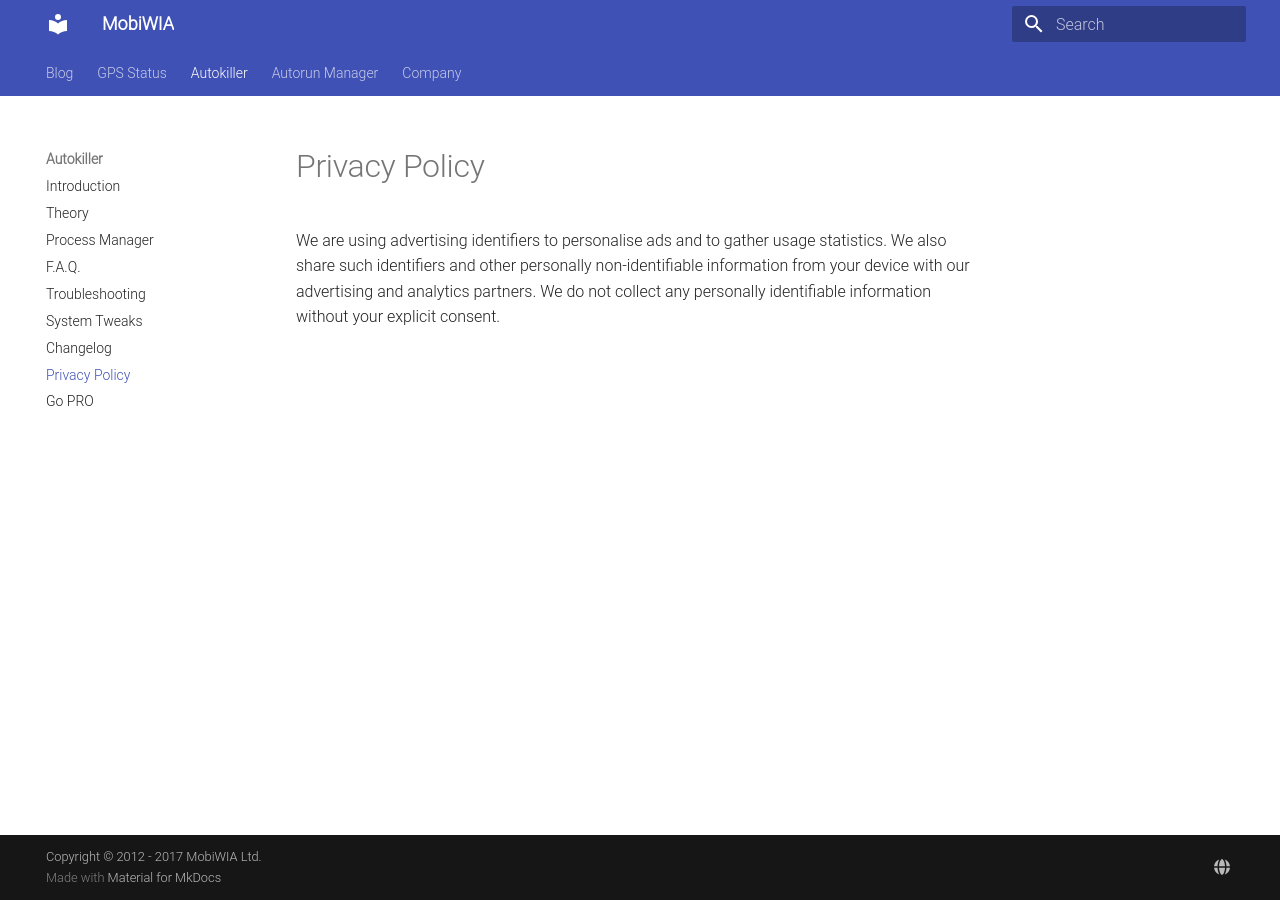
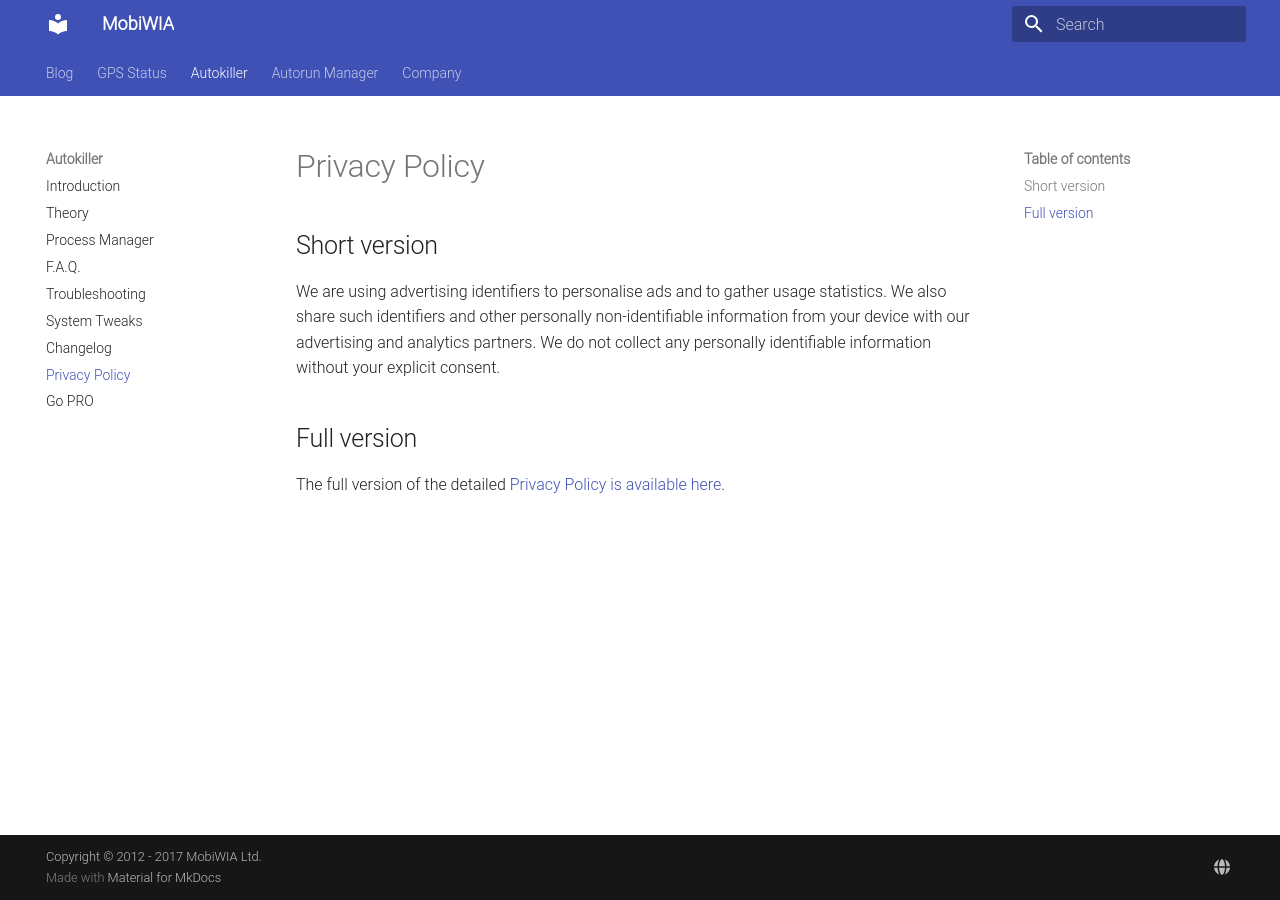
Before and after one commit to mobiwia/website, an MkDocs documentation site: the page built from docs/autokiller/privacy.md, in a window 1280 px wide. Built offline with MkDocs 1.6.1 and Material for MkDocs 9.7.7, drawn with Linux system fonts in a browser that asks for light colours; some web fonts are replaced; old or Windows-style settings are respelled for this version of MkDocs.

Commit message:
add privacy policy to ak and arm

```diff
--- a/docs/autokiller/privacy.md
+++ b/docs/autokiller/privacy.md
@@ -1,6 +1,13 @@
 # Privacy Policy
+
+## Short version
 
 We are using advertising identifiers to personalise ads and to gather usage statistics.
 We also share such identifiers and other personally non-identifiable information from your
 device with our advertising and analytics partners. We do not collect any personally identifiable
 information without your explicit consent.
+
+
+## Full version
+
+The full version of the detailed <a href ="https://www.iubenda.com/privacy-policy/793137" target="_blank">Privacy Policy is available here</a>.
```
Also changed, not shown: docs/autorun/privacy.md (+7 -0 lines).
